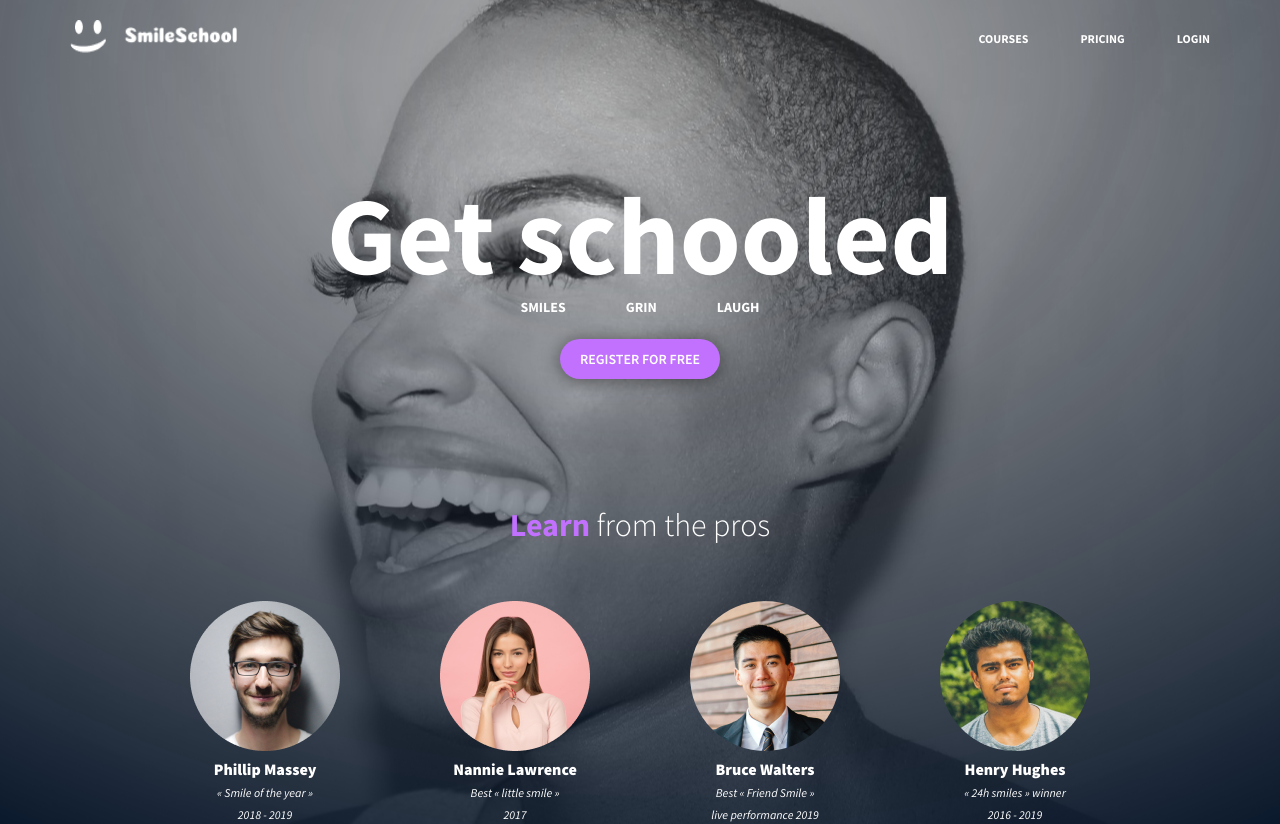
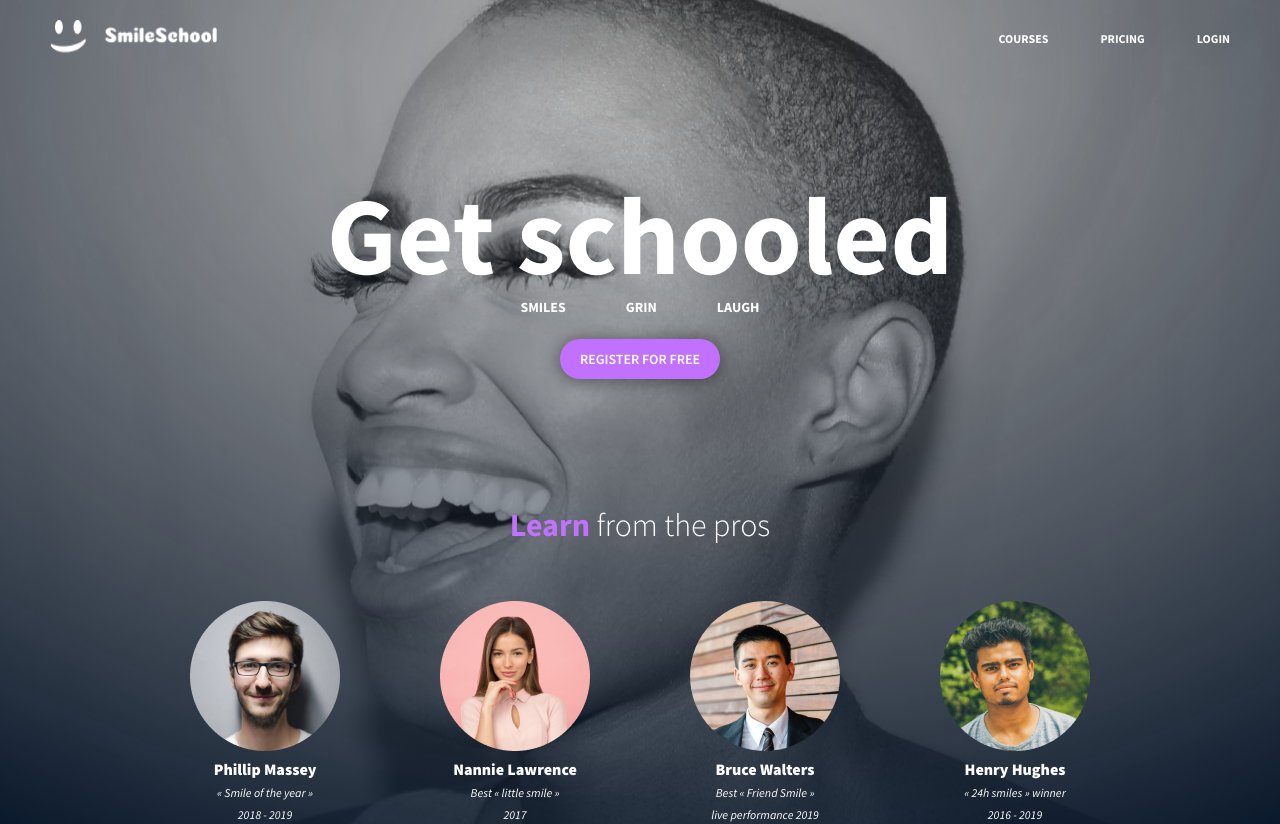
Before and after one commit to codewithib/alx_html_css, a plain HTML site: page css_advanced/index.html in a window 1280 px wide. Shown: the top 824 px of the page. Drawn offline with Linux system fonts and the light colour scheme.

Commit message:
all files updated

```diff
--- a/css_advanced/style.css
+++ b/css_advanced/style.css
@@ -39,8 +39,6 @@ body {
 .container {
     max-width: 1440px;
     margin: 0 auto;
-    padding: 0 20px;
-    overflow: hidden;
 }
 
 a {
@@ -148,7 +146,7 @@ header {
     position: relative;
     color: #FFFFFF;
     max-width: 1440px;
-    margin: 0 auto;
+
 }
 
 .hero-container {
@@ -162,6 +160,8 @@ header {
     margin-top: 100px;
     margin-bottom: 70px;
     height: 100vh;
+
+
 }
 
 .hero-container .top {
```
Also changed, not shown: 2 other files.
